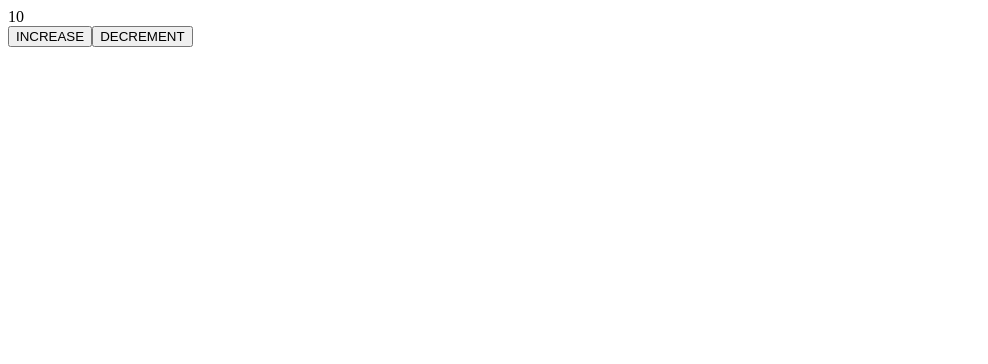
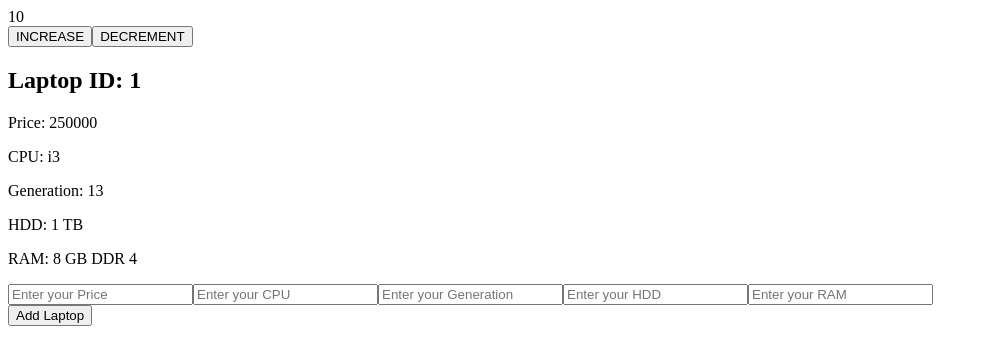
Before and after one commit to raveendrahennyake/REDUX, a React (Create React App) app in the folder my-app/: page / in a window 1280 px wide. Shown: the top 364 px of the page, without its empty margins (0-988 px from the left). Built offline with nearby package versions, Linux system fonts and the light colour scheme.

Commit message:
onchange part and onclick part add
this part use "usestate and next part we use use ref

```diff
--- a/my-app/src/App.js
+++ b/my-app/src/App.js
@@ -1,21 +1,61 @@
 
 import './App.css';
 import {useDispatch, useSelector}from 'react-redux';
-import { decrement, increment } from './Store/reducess/NumberSlicing';
+import { NumberSlicingSelector, decrement, increment } from './Store/reducess/NumberSlicing';
+import LapTop from './Compondes/LapTop';
+
+
+// import { useRef } from 'react';
+
+
 function App() {
-  const number=useSelector((Store)=>Store.numberSlicing)
+
+  const number=useSelector(NumberSlicingSelector);
+
+  //usestate
+
+
+
+
+
+
+
   //emma library(defaule install toolkit)
 
-  console.log(number);
+  // console.log(number);
 
   const dispatch=useDispatch();
+
+  // const price=useRef()
+  // const cpu=useRef()
+  // const hdd=useRef()
+  // const gen=useRef()
+
+
+
+
   return (
     <div>
       <div><h>{number.number}</h></div>
+
+
+
       <div>
        <button onClick={()=>dispatch(increment(10))}>INCREASE</button>
         <button onClick={()=>dispatch(decrement(2))}>DECREMENT</button>
 
+      </div>
+              <div>
+                <LapTop/>
+
+              </div>
+
+
+      <div>
+
+
+        {/* <button onClick={()=>dispatch1()}>LaptopIncrease</button>
+        <button onClick={()=>dispatch1()}>LaptopDecrease</button> */}
       </div>
 
 
--- /dev/null
+++ b/my-app/src/Compondes/LapTop.jsx
@@ -0,0 +1,84 @@
+import { useDispatch, useSelector } from 'react-redux';
+import { laptopSelectorSlicing, addLaptop } from '../Store/reducess/LaptopSlicing'; // Import addLaptop action
+import { nanoid } from '@reduxjs/toolkit';
+import { useState } from 'react';
+
+const LapTop = () => {
+  const [price, setprice] = useState('');
+  const [cpu, setcpu] = useState('');
+  const [gen, setgen] = useState('');
+  const [hdd, sethdd] = useState('');
+  const [ram, setram] = useState('');
+
+  const laptops = useSelector(laptopSelectorSlicing);
+
+  const dispatch = useDispatch();
+
+  const handleAddLaptop = () => {
+    // Ensure you are calling the function correctly
+    dispatch(
+      addLaptop({
+        id: nanoid(), // Make sure this is a function call
+        price: price,
+        spec: {
+          cpu: cpu,
+          gen: gen,
+          hdd: hdd,
+          ram: ram,
+        },
+      })
+    );
+  };
+
+  return (
+    <div>
+      {laptops.map((element) => (
+        <div key={element.id}>
+          <h2>Laptop ID: {element.id}</h2>
+          <p>Price: {element.price}</p>
+          <p>CPU: {element.spec.cpu}</p>
+          <p>Generation: {element.spec.gen}</p>
+          <p>HDD: {element.spec.hdd}</p>
+          <p>RAM: {element.spec.ram}</p>
+        </div>
+      ))}
+      <div>
+        <input
+          type="text"
+          placeholder="Enter your Price"
+          value={price}
+          onChange={(e) => setprice(e.target.value)}
+        />
+        <input
+          type="text"
+          placeholder="Enter your CPU"
+          value={cpu}
+          onChange={(e) => setcpu(e.target.value)}
+        />
+        <input
+          type="text"
+          placeholder="Enter your Generation"
+          value={gen}
+          onChange={(e) => setgen(e.target.value)}
+        />
+        <input
+          type="text"
+          placeholder="Enter your HDD"
+          value={hdd}
+          onChange={(e) => sethdd(e.target.value)}
+        />
+        <input
+          type="text"
+          placeholder="Enter your RAM"
+          value={ram}
+          onChange={(e) => setram(e.target.value)}
+        />
+      </div>
+      <div>
+        <button onClick={handleAddLaptop}>Add Laptop</button>
+      </div>
+    </div>
+  );
+};
+
+export default LapTop;
--- a/my-app/src/Store/reducess/LaptopSlicing.jsx
+++ b/my-app/src/Store/reducess/LaptopSlicing.jsx
@@ -1,20 +1,28 @@
 import { createSlice } from "@reduxjs/toolkit";
 
-const initialState={
-    count:10,
-    brand:[]
+const initialState=[{
+    id:1,
+    price:250000,
+    spec:{
+        cpu:'i3',
+        gen:13,
+        hdd:'1 TB',
+        ram:'8 GB DDR 4'
+    }
 }
+
+]
+
+// export const laptopSelectorSlicing=(Store)=>Store.lapTopSlicing;
+
+export const laptopSelectorSlicing=(store)=>store.lapTopSlicing
 
 const LapTopSlicing=createSlice({
     name:'laptop',
     initialState:initialState,
     reducers:{
         addLaptop:(state,action)=>{
-            count:state.count+action.payload
-
-        },
-        removeLaptop:(state,action)=>{
-            count:state.count-action.payload
+            state.push(action.payload)
 
         }
 
@@ -23,4 +31,4 @@ const LapTopSlicing=createSlice({
 
 export default LapTopSlicing.reducer
 
-export const {addLaptop,removeLaptop}=LapTopSlicing.actions;
+export const {addLaptop}=LapTopSlicing.actions;
--- a/my-app/src/Store/reducess/NumberSlicing.jsx
+++ b/my-app/src/Store/reducess/NumberSlicing.jsx
@@ -4,7 +4,6 @@ const initialState={
     number:10,
     computer:[]
 }
-
 //recursion
 const reducerGen=(key,operator)=>{
     if(operator==='+'){
@@ -16,8 +15,9 @@ const reducerGen=(key,operator)=>{
             state[key]-=action.payload
         }
     }
+}
 
-}
+ export const NumberSlicingSelector=(Store)=>Store.numberSlicing
 
 const NumberSlicing=createSlice({
     name:'number',
```
